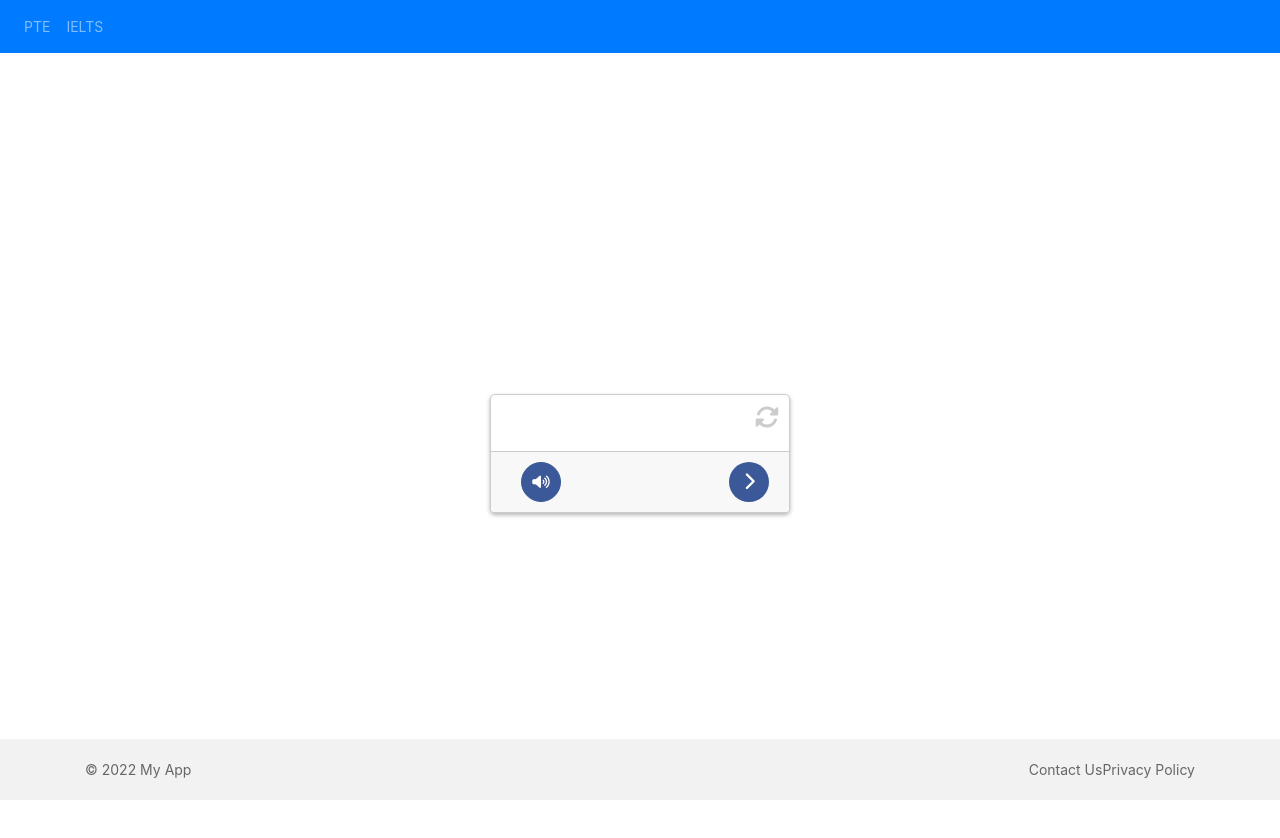
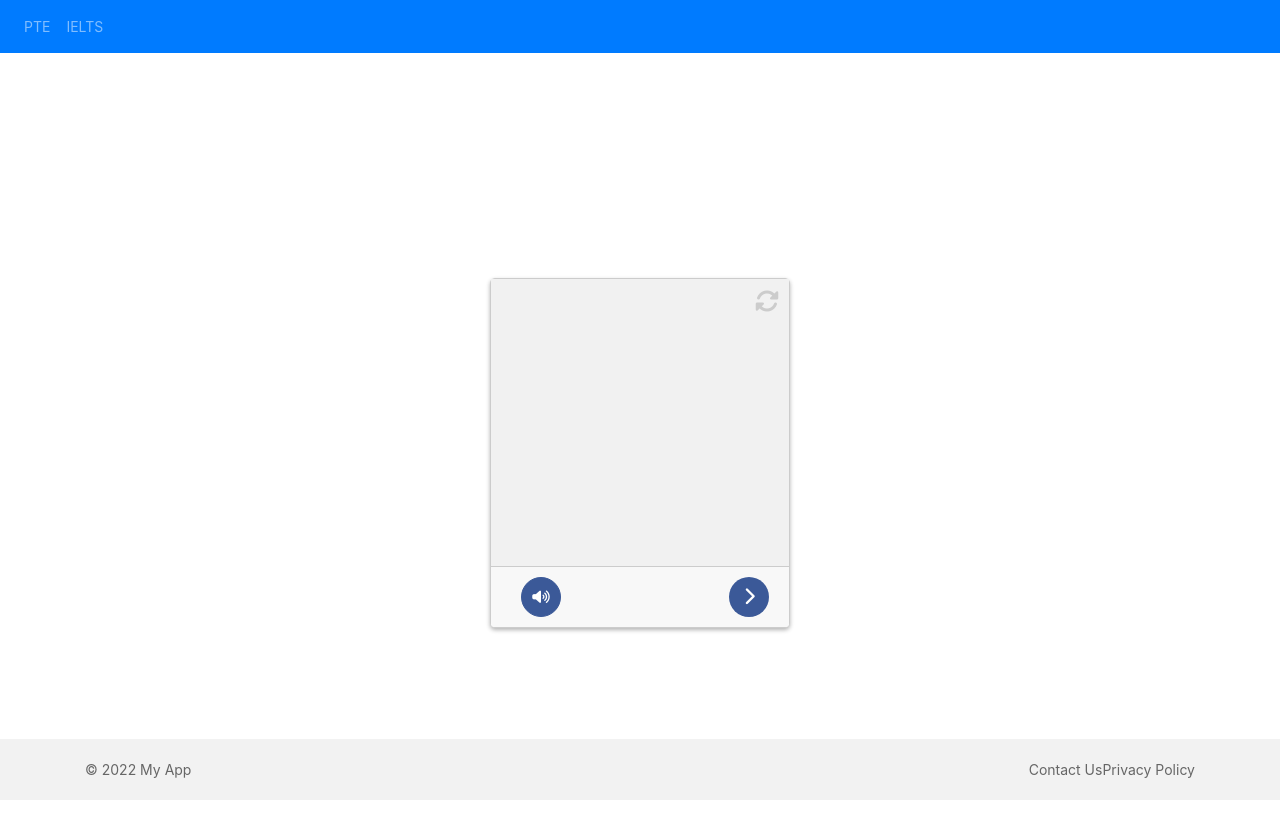
Before and after one commit to jadidihosein68/EnglishPractice, an Angular app: page /pte in a window 1280 px wide. Shown: the top 838 px of the page. Built offline with nearby package versions, Linux system fonts and the light colour scheme; no server answers.

Commit message:
first version

```diff
--- a/src/app/shared/english-learner-card/english-learner-card.component.html
+++ b/src/app/shared/english-learner-card/english-learner-card.component.html
@@ -1,13 +1,19 @@
-<div class="card" [@cardAnimation]="{ value: 'card', params: { duration: 500, easing: 'ease-out' } }" #card *ngIf="isVisible">
-  <i class="fas fa-sync-alt close-icon"></i>
-  <div class="card-content">
-    <h2>{{ vocabularyItem?.term }}</h2>
-    <p>{{ vocabularyItem?.meaning }}</p>
+<div class="card" [@cardAnimation]="{ value: 'card', params: { duration: 500, easing: 'ease-out' } }" [ngClass]="{'flipped': isFlipped}" #card *ngIf="isVisible">
+  <div class="card-inner">
+    <div class="card-content">
+      <h2>{{ vocabularyItem?.term }}</h2>
+      <p>{{ vocabularyItem?.meaning }}</p>
+      <i class="fas fa-sync-alt flip-icon" (click)="flipCard()"></i>
+    </div>
+    <div class="card-back">
+      <p>Back of the card content.</p>
+      <i class="fas fa-sync-alt flip-icon" (click)="flipCard()"></i>
+    </div>
   </div>
   <div class="card-footer">
     <div class="speaker-pronounce-container">
       <button class="speaker-container" (click)="speak()">
-        <i class="fas fa-volume-up" ></i>
+        <i class="fas fa-volume-up"></i>
       </button>
       <span class="pronounce">{{ vocabularyItem?.pronounce }}</span>
     </div>
--- a/src/app/shared/english-learner-card/english-learner-card.component.scss
+++ b/src/app/shared/english-learner-card/english-learner-card.component.scss
@@ -5,22 +5,53 @@
   display: flex;
   flex-direction: column;
   width: 300px;
+  height: 350px; /* Adjust the height value as needed */
   opacity: 1; /* Set the initial opacity */
   transition: opacity 0.5s ease-in-out; /* Add a transition */
   position: relative; /* Add position property */
 }
 
-.close-icon {
-  position: absolute; /* Add position property */
-  top: 10px; /* Adjust as needed */
-  right: 10px; /* Adjust as needed */
+
+.card-inner {
+  position: relative;
+  width: 100%;
+  height: 100%;
+  transition: transform 0.8s;
+  transform-style: preserve-3d;
+}
+
+.card.flipped .card-inner {
+  transform: rotateY(180deg);
+}
+
+.card-content,
+.card-back {
+  position: absolute;
+  width: 100%;
+  height: 100%;
+  backface-visibility: hidden;
+  padding: 20px;
+}
+
+.card-content {
+  z-index: 2;
+  background-color: #f1f1f1;
+  color: black;
+}
+
+.card-back {
+  background-color: #f9f9f9;
+  color: black;
+  transform: rotateY(180deg);
+}
+
+.flip-icon {
+  position: absolute;
+  top: 10px;
+  right: 10px;
   font-size: 24px;
   color: #ccc;
   cursor: pointer;
-}
-
-.card-content {
-  padding: 20px;
 }
 
 .card-footer {
@@ -29,7 +60,7 @@
   padding: 10px 20px;
   display: flex;
   justify-content: space-between;
-  align-items: center; /* Add this property */
+  align-items: center;
 }
 
 .speaker-pronounce-container {
@@ -71,14 +102,3 @@
   align-items: center;
   justify-content: center;
 }
-
-.card.ng-enter,
-.card.ng-leave {
-  opacity: 1;
-  transition: opacity 0.5s;
-}
-
-.card.ng-enter.ng-enter-active,
-.card.ng-leave.ng-leave-active {
-  opacity: 0;
-}
--- a/src/app/shared/english-learner-card/english-learner-card.component.ts
+++ b/src/app/shared/english-learner-card/english-learner-card.component.ts
@@ -1,6 +1,6 @@
 import { Component, Input, OnInit,Output,EventEmitter,ViewChild,ElementRef  } from '@angular/core';
 import {Vocabulary} from "../../model/vocabulary.model"
-import { trigger, transition, style, animate, AnimationEvent } from '@angular/animations';
+import { trigger, transition, style, animate, AnimationEvent,  state } from '@angular/animations';
 @Component({
   selector: 'app-english-learner-card',
   templateUrl: './english-learner-card.component.html',
@@ -15,6 +15,24 @@ import { trigger, transition, style, animate, AnimationEvent } from '@angular/an
         animate('500ms ease-out', style({ opacity: 0 })),
       ]),
     ]),
+
+
+    trigger('flipAnimation', [
+      state(
+        'default',
+        style({
+          transform: 'rotateY(0)',
+        })
+      ),
+      state(
+        'flipped',
+        style({
+          transform: 'rotateY(180deg)',
+        })
+      ),
+      transition('default <=> flipped', [animate('500ms ease-out')]),
+    ]),
+
   ],
 })
 export class EnglishLearnerCardComponent implements OnInit {
@@ -30,6 +48,7 @@ export class EnglishLearnerCardComponent implements OnInit {
   isVisible = true;
   currentObjectIndex = 0;
   currentObject: any;
+  isFlipped = false;
   @ViewChild('card') card: ElementRef | undefined;
 
   constructor() { }
@@ -40,7 +59,11 @@ export class EnglishLearnerCardComponent implements OnInit {
 
   }
 
-  flipCard(): void {}
+  flipCard(): void {
+
+    this.isFlipped = !this.isFlipped;
+
+  }
 
 
   nextCard(): void {
```
